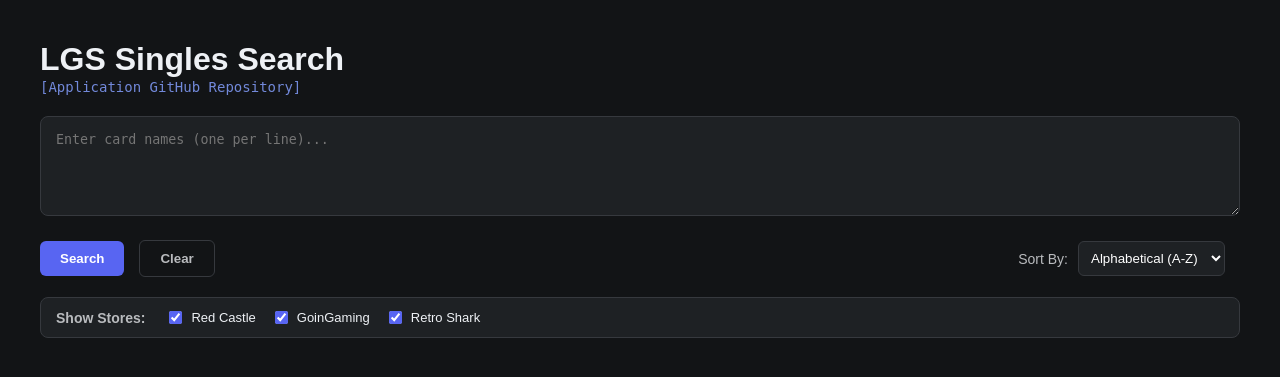
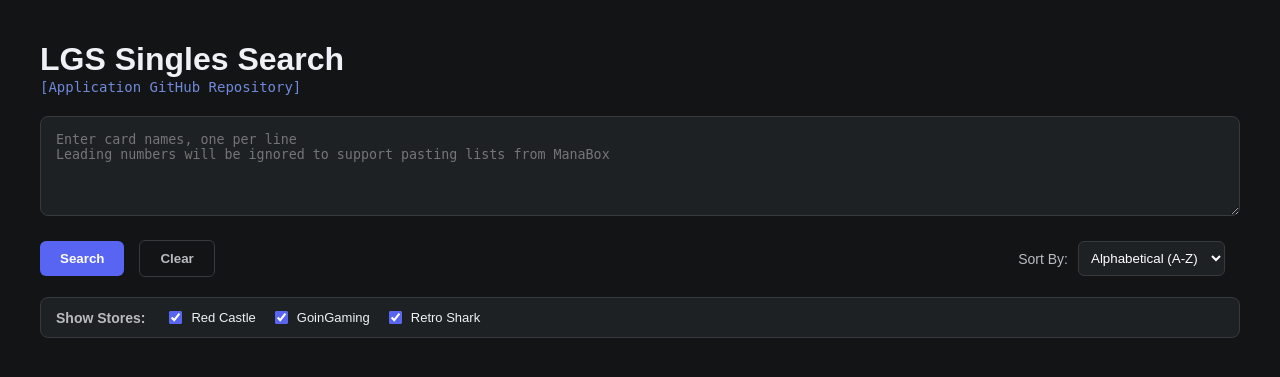
Before and after one commit to ASchneider-GitHub/tcgplayerpro-scraper, a Flask app: page / in a window 1280 px wide. Shown: the top 377 px of the page. Run offline with Flask 3, Linux system fonts and the light colour scheme.

Commit message:
Refactor index.html for improved UI and functionality
Updated the HTML structure and styling for the LGS Singles Search application, including enhancements to the user interface and functionality.

```diff
--- a/templates/index.html
+++ b/templates/index.html
@@ -96,7 +96,7 @@
         </a>
     </div>
 
-    <textarea id="cardInput" placeholder="Enter card names (one per line)..."></textarea>
+    <textarea id="cardInput" placeholder="Enter card names, one per line&#10;Leading numbers will be ignored to support pasting lists from ManaBox"></textarea>
 
     <div class="controls">
         <button id="searchBtn" class="btn-search" onclick="startSearch()">Search</button>
@@ -165,6 +165,7 @@
         if (isSearching) return;
         document.getElementById('output').innerHTML = "";
         document.getElementById('status').innerHTML = "";
+        document.getElementById('cardInput').value = "";
     }
 
     async function startSearch() {
```
